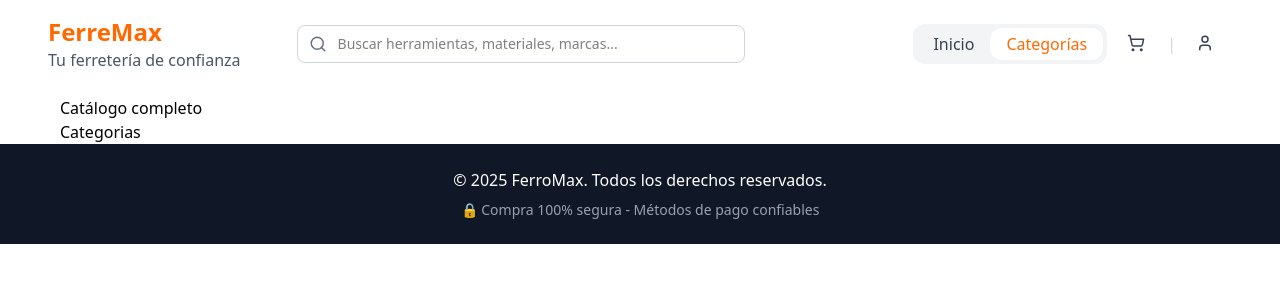
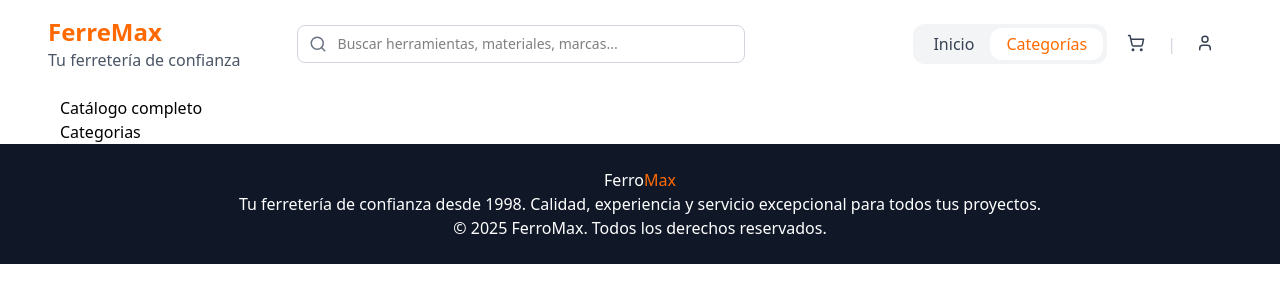
Before and after one commit to davidLM20/shop-web-react, a React (Vite) app: page /categorias in a window 1280 px wide. Shown: the top 302 px of the page. Built offline with nearby package versions, Linux system fonts and the light colour scheme.

Commit message:
Actualizacion de footer

```diff
--- a/src/components/layout/Footer.tsx
+++ b/src/components/layout/Footer.tsx
@@ -2,11 +2,13 @@
 
 const Footer = () => {
   return (
-    <footer className="bg-gray-900 text-white py-6 text-center mt-auto">
+    <footer className="flex flex-col justify-center items-center bg-gray-900 text-white py-6 text-center mt-auto">
+      <div className="flex flex-col">
+        <h3>Ferro<span className="text-orange-500">Max</span></h3>
+        <p>Tu ferretería de confianza desde 1998. Calidad, experiencia y servicio excepcional para todos tus proyectos.</p>
+      </div>
+
       <p>&copy; {new Date().getFullYear()} FerroMax. Todos los derechos reservados.</p>
-      <div className="mt-2 text-sm text-gray-400">
-        🔒 Compra 100% segura - Métodos de pago confiables
-      </div>
     </footer>
   );
 };
```
